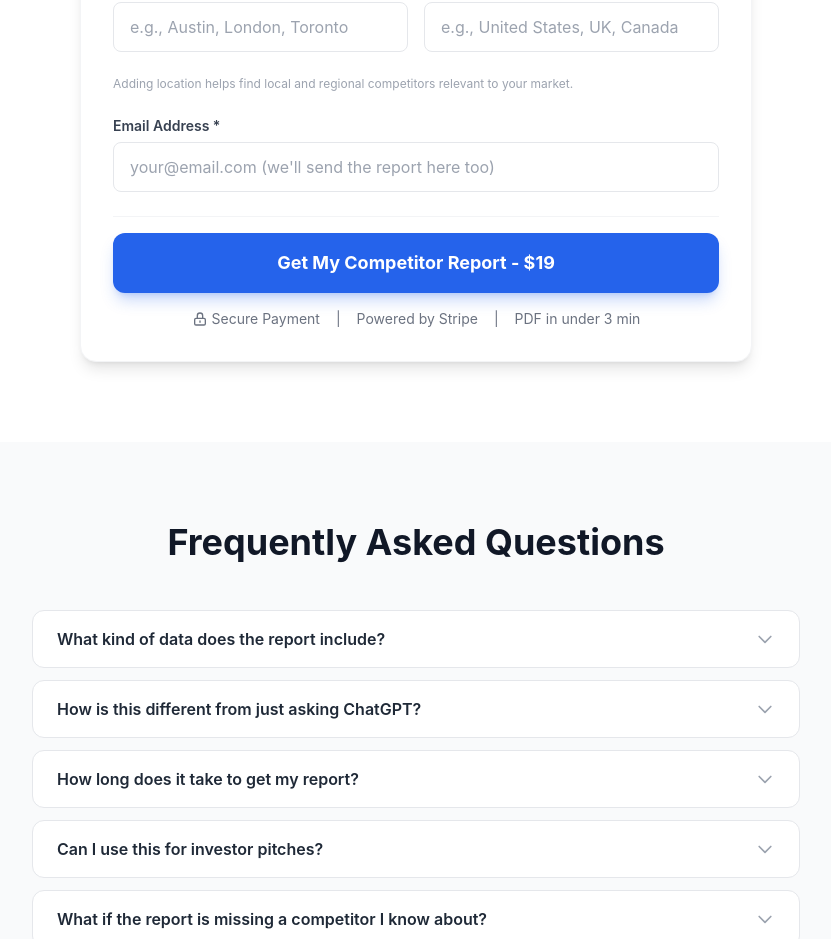
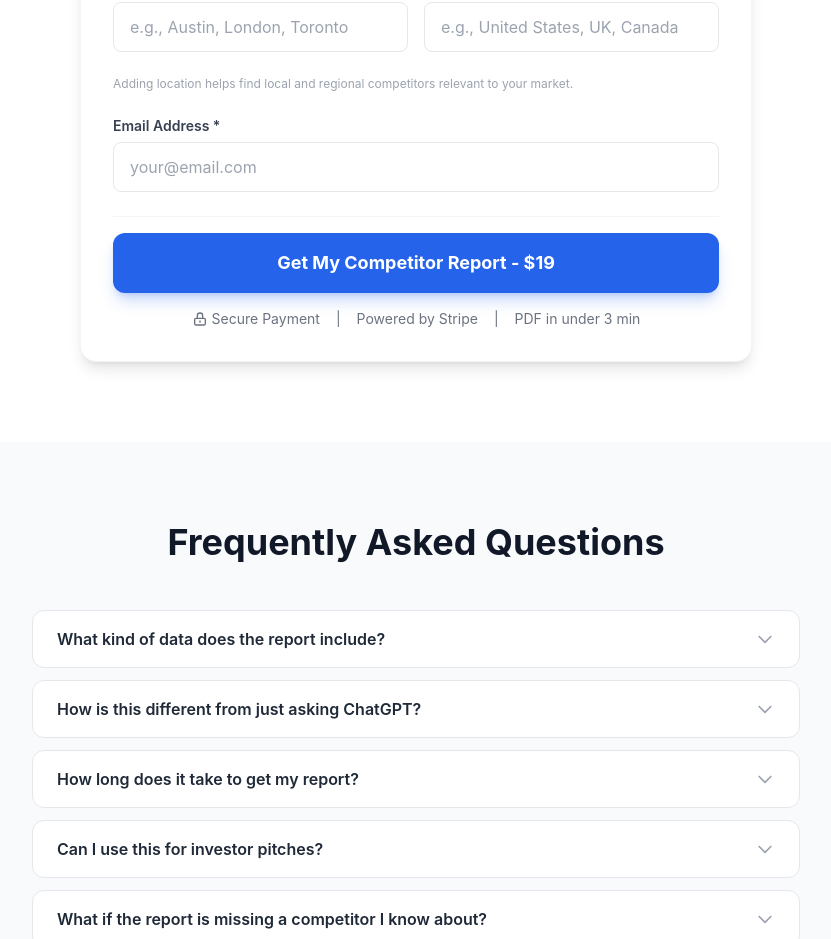
Before and after one commit to eadrianene-code/bizplangenius, a Next.js app in the folder bizplanai/: page /spy in a window 1280 px wide. Shown: the part 2619-3558 px from the top of the page, without its empty margins (224-1055 px from the left). Built offline with nearby package versions, Linux system fonts and the light colour scheme.

Commit message:
Update page.tsx

```diff
--- a/bizplanai/src/app/spy/page.tsx
+++ b/bizplanai/src/app/spy/page.tsx
@@ -343,7 +343,7 @@ function SpyForm() {
               required
               value={form.email}
               onChange={e => update('email', e.target.value)}
-              placeholder="your@email.com (we'll send the report here too)"
+              placeholder="your@email.com"
               className="w-full px-4 py-3 border border-gray-200 rounded-lg focus:ring-2 focus:ring-brand-500 focus:border-brand-500 outline-none transition"
             />
           </div>
@@ -390,7 +390,7 @@ function FAQ() {
     },
     {
       q: 'How long does it take to get my report?',
-      a: 'Under 3 minutes. After payment, our AI immediately begins researching your market and generates a professional PDF report. You can download it instantly and we also email you a copy.',
+      a: 'Under 3 minutes. After payment, our AI immediately begins researching your market and generates a professional PDF report. You can download it instantly from the results page.',
     },
     {
       q: 'Can I use this for investor pitches?',
```
